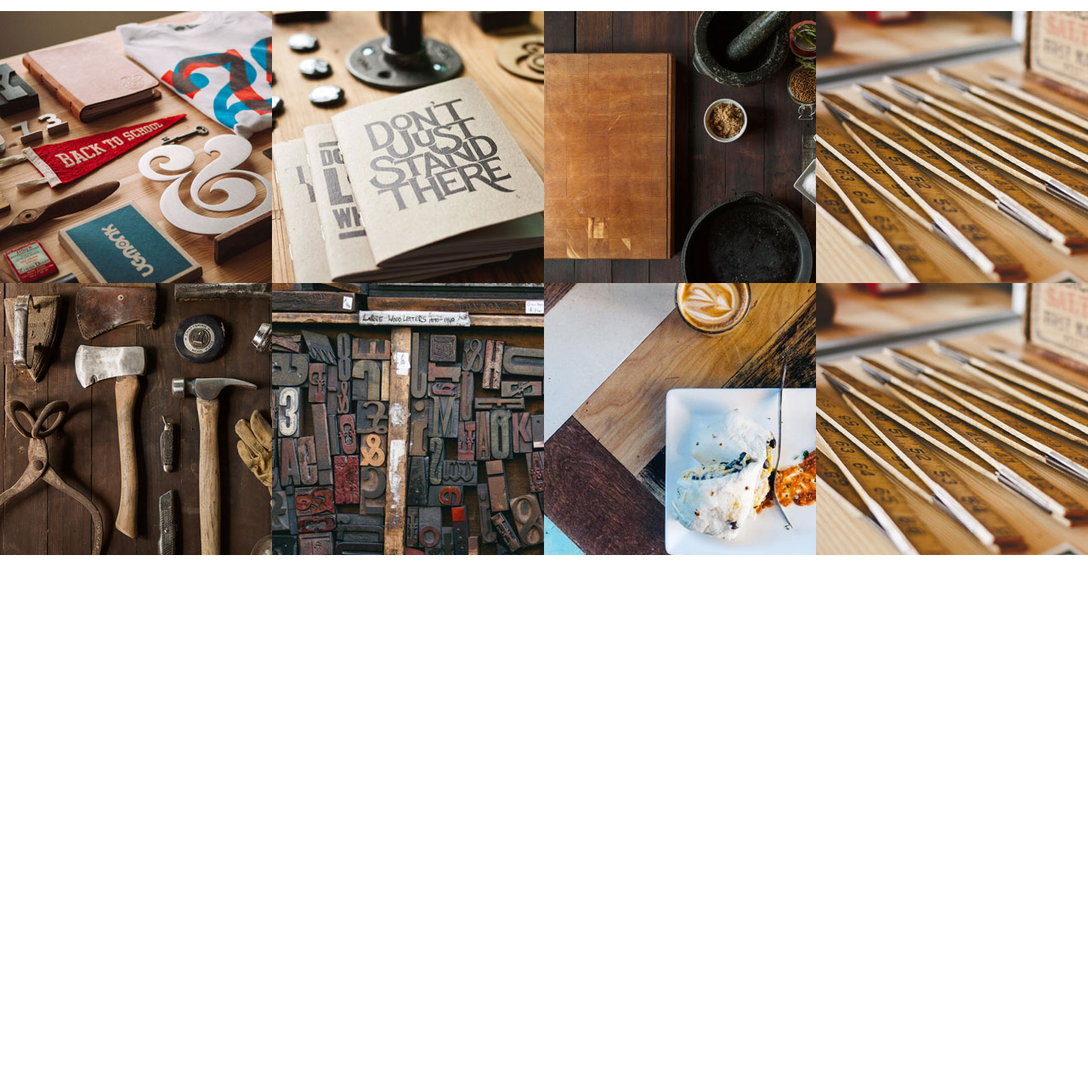
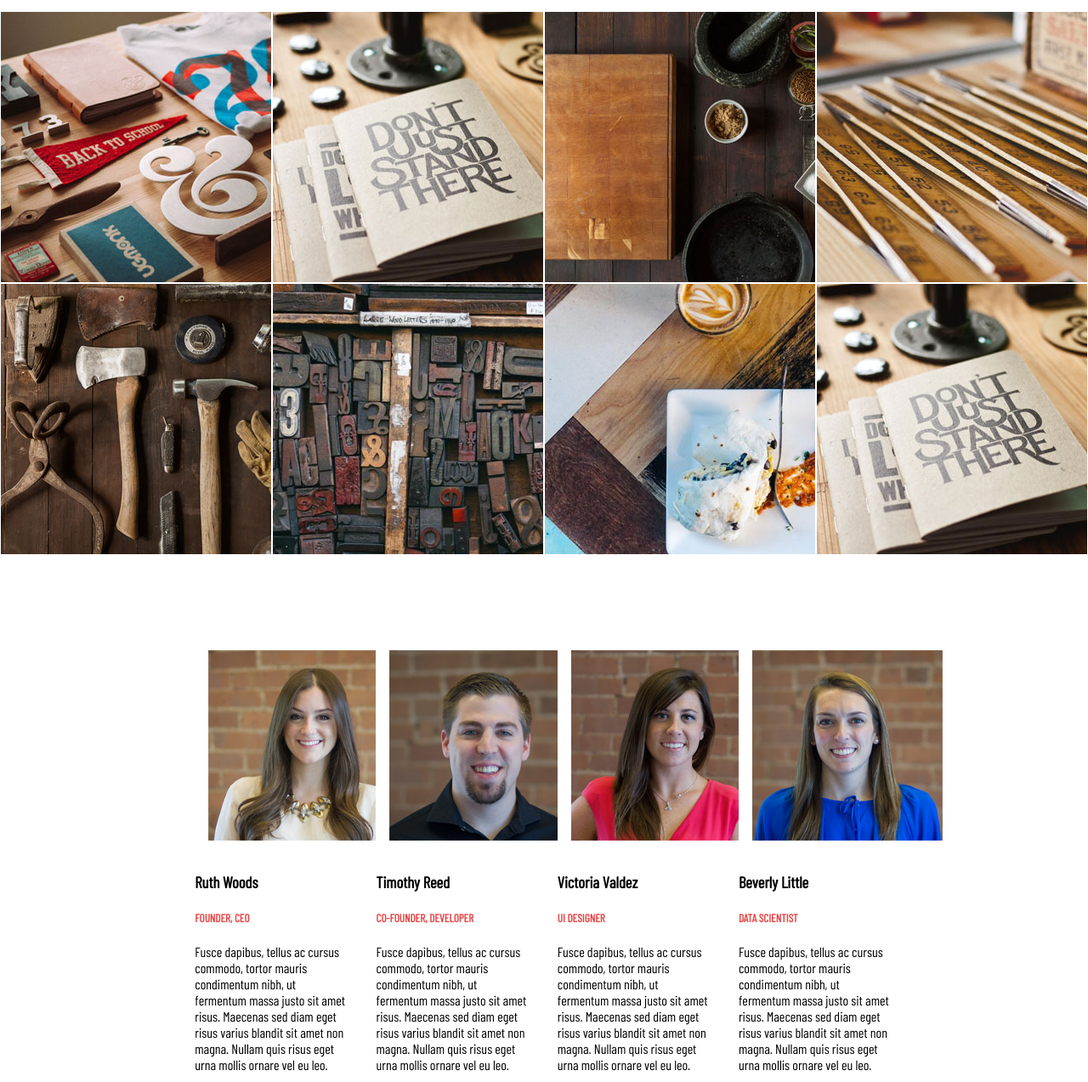
Before and after one commit to RafalBednarski/website-Rwd-PSD-03, a website: page index.html in a window 1280 px wide. Shown: the part 1488-2761 px from the top of the page at 85% size. Before the commit the page ends 2141 px from the top, so only its background shows below. Drawn offline with nearby package versions, Linux system fonts and the light colour scheme; files whose address does not match are found by name.

Commit message:
fourth and fifth section

```diff
--- a/index.html
+++ b/index.html
@@ -85,34 +85,88 @@
 
 		<div class="container gallery">
 			<div class="row">
-				<div class="col-3 pic-1">
-
-				</div>
-				<div class="col-3 pic-2">
-
-				</div>
-				<div class="col-3 pic-3">
-
-				</div>
-				<div class="col-3 pic-4">
-
-				</div>
+				<div class="col-3 pic-1"></div>
+				<div class="col-3 pic-2"></div>
+				<div class="col-3 pic-3"></div>
+				<div class="col-3 pic-4"></div>
 			</div>
 			<div class="row">
-				<div class="col-3 pic-5">
+				<div class="col-3 pic-5"></div>
+				<div class="col-3 pic-6"></div>
+				<div class="col-3 pic-7"></div>
+				<div class="col-3 pic-8"></div>
+			</div>
+		</div>
 
+		<div class="container team">
+			<div class="row">
+				<div class=" col-2 col-offset-2">
+					<img src="img/build/team1.png">
+					<h3>Ruth Woods</h3>
+					<h5>Founder, CEO</h5>
+					<p>Fusce dapibus, tellus ac cursus commodo, tortor mauris condimentum nibh, ut fermentum massa justo sit amet risus. Maecenas sed diam eget risus varius blandit sit amet non magna. Nullam quis risus eget urna mollis ornare vel eu leo.</p>
+					<div class="box">
+						<img src="img/build/facebook.png">
+					</div>
+					<div class="box">
+						<img src="img/build/twitter.png">
+					</div>
+					<div class="box">
+						<img src="img/build/linkedin.png">
+					</div>
 				</div>
-				<div class="col-3 pic-6">
-
+				<div class=" col-2">
+					<img src="img/build/team2.png">
+					<h3>Timothy Reed</h3>
+					<h5>Co-Founder, Developer</h5>
+					<p>Fusce dapibus, tellus ac cursus commodo, tortor mauris condimentum nibh, ut fermentum massa justo sit amet risus. Maecenas sed diam eget risus varius blandit sit amet non magna. Nullam quis risus eget urna mollis ornare vel eu leo.</p>
+					<div class="box">
+						<img src="img/build/facebook.png">
+					</div>
+					<div class="box">
+						<img src="img/build/twitter.png">
+					</div>
+					<div class="box">
+						<img src="img/build/linkedin.png">
+					</div>
 				</div>
-				<div class="col-3 pic-7">
-
+				<div class=" col-2">
+					<img src="img/build/team3.png">
+					<h3>Victoria Valdez</h3>
+					<h5>UI Designer</h5>
+					<p>Fusce dapibus, tellus ac cursus commodo, tortor mauris condimentum nibh, ut fermentum massa justo sit amet risus. Maecenas sed diam eget risus varius blandit sit amet non magna. Nullam quis risus eget urna mollis ornare vel eu leo.</p>
+					<div class="box">
+						<img src="img/build/facebook.png">
+					</div>
+					<div class="box">
+						<img src="img/build/twitter.png">
+					</div>
+					<div class="box">
+						<img src="img/build/linkedin.png">
+					</div>
 				</div>
-				<div class="col-3 pic-8">
-
+				<div class=" col-2">
+					<img src="img/build/team4.png">
+					<h3>Beverly Little</h3>
+					<h5>Data Scientist</h5>
+					<p>Fusce dapibus, tellus ac cursus commodo, tortor mauris condimentum nibh, ut fermentum massa justo sit amet risus. Maecenas sed diam eget risus varius blandit sit amet non magna. Nullam quis risus eget urna mollis ornare vel eu leo.</p>
+					<div class="box">
+						<img src="img/build/facebook.png">
+					</div>
+					<div class="box">
+						<img src="img/build/twitter.png">
+					</div>
+					<div class="box">
+						<img src="img/build/linkedin.png">
+					</div>
 				</div>
 			</div>
 		</div>
 
+		<div class="container caffe">
+			<div class="col-6 caffe-background"></div>
+			<div class="col-6"></div>
+		</div>
+
 	</body>
 </html>
--- a/sass/style.sass
+++ b/sass/style.sass
@@ -1,9 +1,10 @@
 $main: #fff
 
-@mixin shape($height, $width, $background)
+@mixin shape($height, $width, $background, $border)
 	height: $height
 	width: $width
 	background: $background
+	border: $border
 
 @mixin responsive-image($background-repeat, $-webkit-background-size, $-moz-background-size, $-o-background-size, $background-size, $background-position)
 	background-repeat: $background-repeat
@@ -25,7 +26,7 @@ body
 	font-family: 'Barlow Condensed', sans-serif
 
 .jumbotron
-	@include shape(110vh, 100%, url('../img/build/jumbotron.png'))
+	@include shape(110vh, 100%, url('../img/build/jumbotron.png'), none)
 	@include responsive-image(no-repeat, cover, cover, cover, cover, center)
 	z-index: -1
 	color: $main
@@ -54,8 +55,7 @@ body
 			font-size: 1.5rem
 			margin-bottom: 5rem
 		button
-			@include shape(2.875rem, 12.5rem, #e84545)
-			border: none
+			@include shape(2.875rem, 12.5rem, #e84545, none)
 			border-radius: 5px
 			color: $main
 
@@ -71,26 +71,45 @@ body
 			margin-right: 1rem
 .gallery
 	.pic-1
-		background: url('../img/build/g1.png')
-		height: 20rem
+		@include shape(20rem, 25%, url('../img/build/g1.png'), 0.5px solid #fff)
+		box-sizing: border-box
 	.pic-2
-		background: url('../img/build/g2.png')
-		height: 20rem
+		@include shape(20rem, 25%, url('../img/build/g2.png'), 0.5px solid #fff)
+		box-sizing: border-box
 	.pic-3
-		background: url('../img/build/g3.png')
-		height: 20rem
+		@include shape(20rem, 25%, url('../img/build/g3.png'), 0.5px solid #fff)
+		box-sizing: border-box
 	.pic-4
-		background: url('../img/build/g4.png')
-		height: 20rem
+		@include shape(20rem, 25%, url('../img/build/g4.png'), 0.5px solid #fff)
+		box-sizing: border-box
 	.pic-5
-		background: url('../img/build/g5.png')
-		height: 20rem
+		@include shape(20rem, 25%, url('../img/build/g5.png'), 0.5px solid #fff)
+		box-sizing: border-box
 	.pic-6
-		background: url('../img/build/g6.png')
-		height: 20rem
+		@include shape(20rem, 25%, url('../img/build/g6.png'), 0.5px solid #fff)
+		box-sizing: border-box
 	.pic-7
-		background: url('../img/build/g7.png')
-		height: 20rem
+		@include shape(20rem, 25%, url('../img/build/g7.png'), 0.5px solid #fff)
+		box-sizing: border-box
 	.pic-8
-		background: url('../img/build/g4.png')
-		height: 20rem
+		@include shape(20rem, 25%, url('../img/build/g2.png'), 0.5px solid #fff)
+		box-sizing: border-box
+
+.team
+	padding-top: 5rem
+	img
+		@include shape(16rem, 16rem, none, 1rem solid #fff)
+		box-sizing: border-box
+	h5
+	    color: #e84545
+	    text-transform: uppercase
+	.box
+	    @include shape(2.5rem, 2.5rem, none, 1px solid #e8ecee)
+	    display: inline-block
+	    img
+	    	@include shape(1rem, 1rem, #c6cacc, none)
+
+.caffe
+	padding-top: 5rem
+	.caffe-background
+		@include shape(31rem, 50%, url('../img/build/caffe.png'), none)
```
Also changed, not shown: css/style.css, img/caffe.png (added), img/facebook.png (added), img/linkedin.png (added), img/team1.png (added), img/team2.png (added), img/team3.png (added), img/team4.png (added), img/twitter.png (added), 1 other file.
